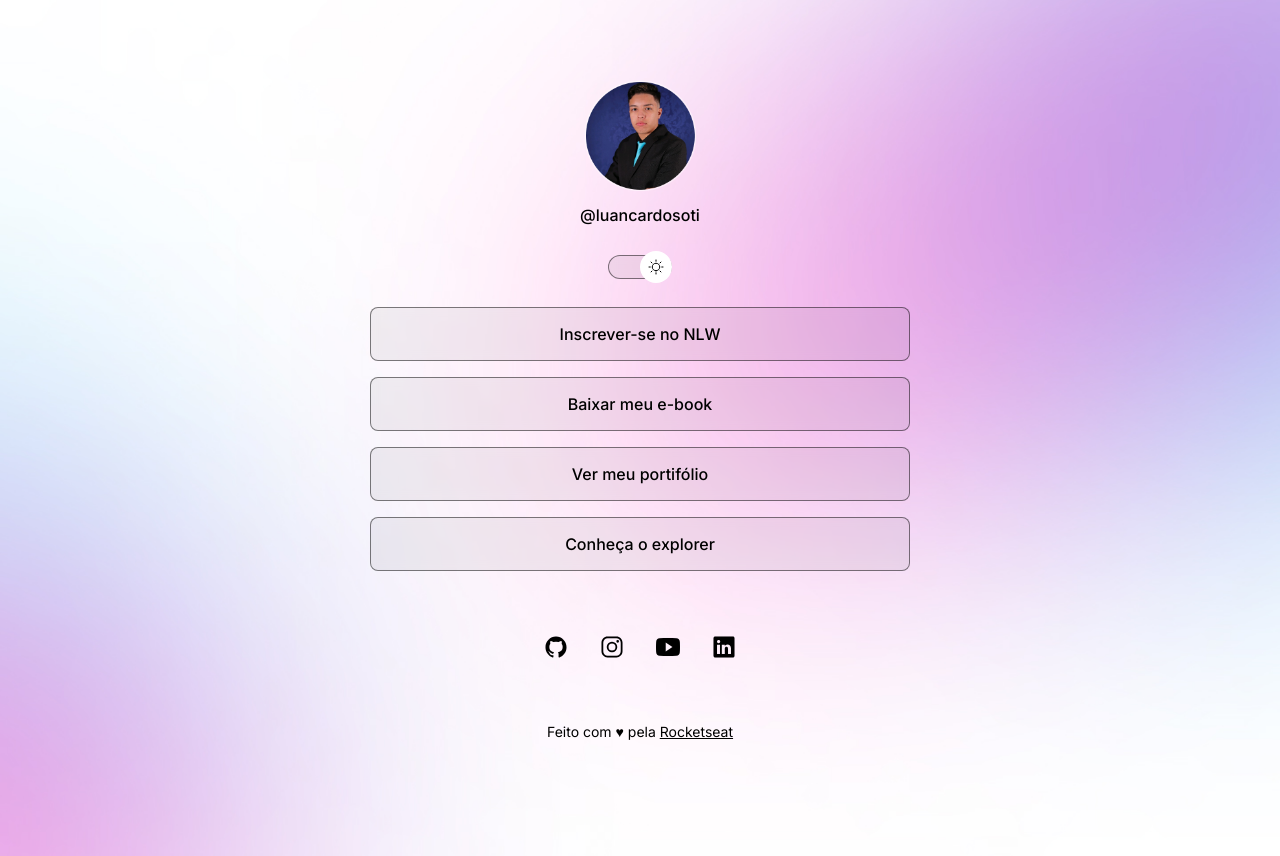
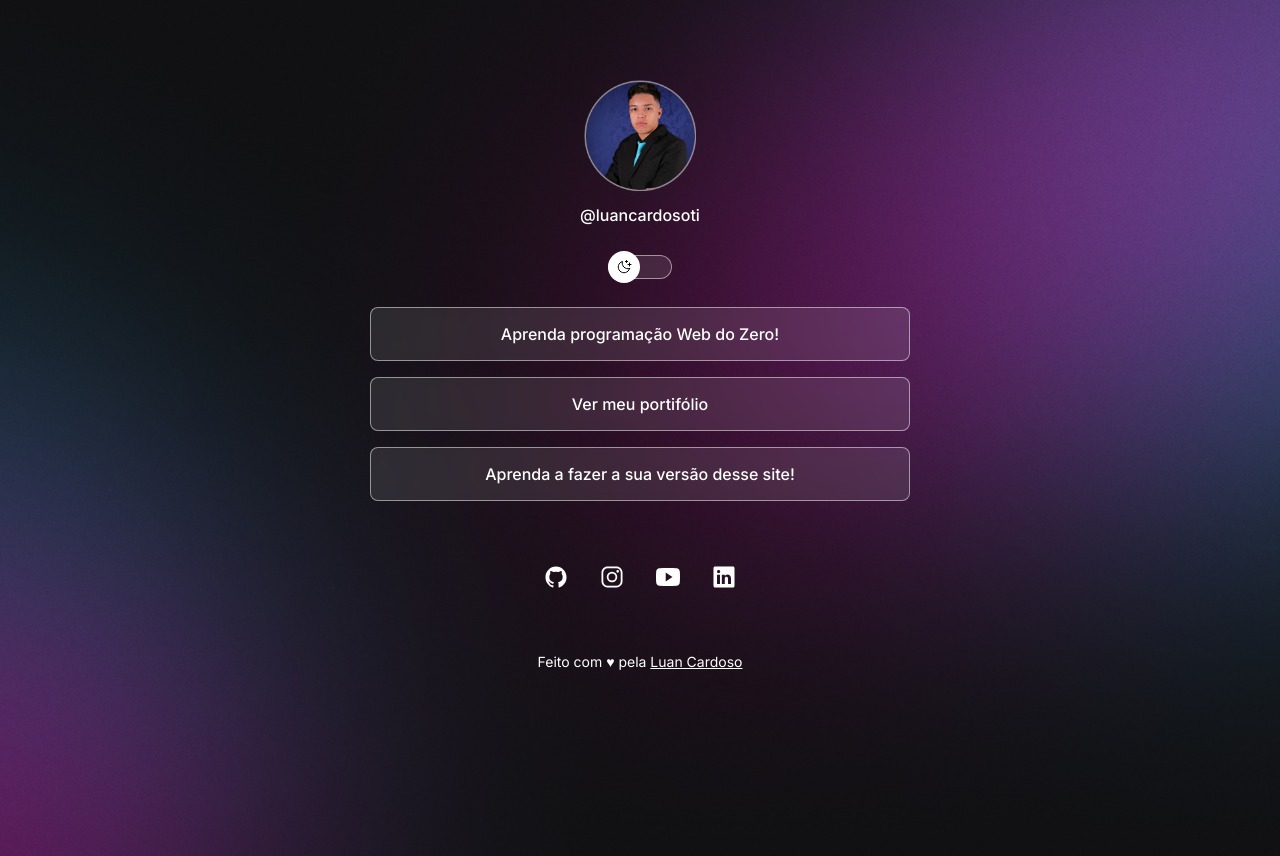
Before and after one commit to luancardosoti/devlinks, a plain HTML site: page index.html in a window 1280 px wide. Drawn offline with nearby package versions, Linux system fonts and the light colour scheme.

Commit message:
update content page with my links

```diff
--- a/index.html
+++ b/index.html
@@ -1,5 +1,5 @@
 <!DOCTYPE html>
-<html lang="pt-br" class="light">
+<html lang="pt-br" class="">
   <head>
     <link rel="preconnect" href="https://fonts.googleapis.com" />
     <link rel="preconnect" href="https://fonts.gstatic.com" crossorigin />
@@ -31,22 +31,22 @@
 
       <ul>
         <li>
-          <a href="#" target="_blank">Inscrever-se no NLW</a>
+          <a href="https://www.rocketseat.com.br/discover" target="_blank"
+            >Aprenda programação Web do Zero!</a
+          >
         </li>
 
         <li>
-          <a href="#" target="_blank">Baixar meu e-book</a>
-        </li>
-
-        <li>
-          <a href="https://github.com/luancardosoti" target="_parent"
+          <a href="https://github.com/luancardosoti" target="_blank"
             >Ver meu portifólio</a
           >
         </li>
 
         <li>
-          <a href="https://rocketseat.com.br/explorer" target="_blank"
-            >Conheça o explorer</a
+          <a
+            href="https://app.rocketseat.com.br/devlinks/primeiros-passos-devlinks"
+            target="_blank"
+            >Aprenda a fazer a sua versão desse site!</a
           >
         </li>
       </ul>
@@ -60,17 +60,15 @@
           <ion-icon name="logo-instagram"></ion-icon>
         </a>
 
-        <a href="https://youtube.com/luancardosoti" target="_blank">
+        <a href="https://youtube.com/@luancardosoti" target="_blank">
           <ion-icon name="logo-youtube"></ion-icon>
         </a>
-        <a href="https://linkedin.com/luancardosoti" target="_blank">
+        <a href="https://www.linkedin.com/in/luancardosoti/" target="_blank">
           <ion-icon name="logo-linkedin"></ion-icon>
         </a>
       </div>
 
-      <footer>
-        Feito com ♥ pela <a href="https://rocketseat.com.br">Rocketseat</a>
-      </footer>
+      <footer>Feito com ♥ pela <a href="#">Luan Cardoso</a></footer>
     </div>
 
     <script
--- a/style.css
+++ b/style.css
@@ -121,6 +121,7 @@ ul li a {
   display: flex;
   align-items: center;
   justify-content: center;
+  text-align: center;
 
   padding: 16px 24px;
 
```
